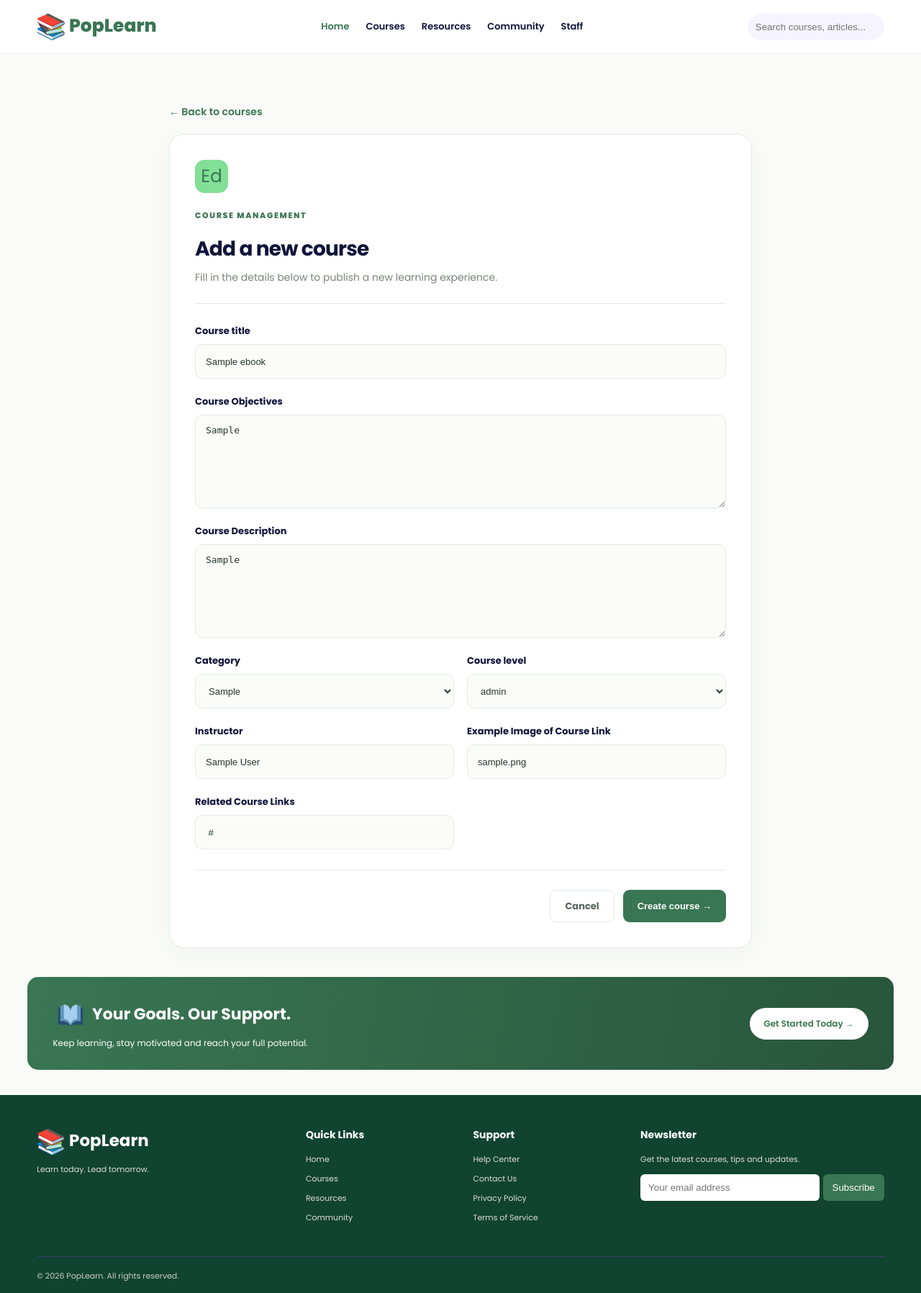
After one commit to GregerHoor/MMedia, a Django app: page /edit_content/00000000-0000-0000-0000-000000000001/ in a window 1280 px wide. The commit adds this page. Shown: the whole page at 72% size. Run offline with Django 5.2, Linux system fonts and the light colour scheme; tables that the repository leaves empty hold one stand-in row (values such as "Sample post").

Commit message:
modified:   EduBooks/views.py 	modified:   MMedia/settings.py 	modified:   Templates/Main/courses_select.html 	modified:   Templates/Partials/delete_form.html 	new file:   Templates/Partials/edit_form.html 	modified:   Templates/Partials/per_course.html 	modified:   static/CSS/base.css 	modified:   static/JS/base.js 	new file:   static/icons/arrow-circle-right-svgrepo-com.svg

```diff
--- a/EduBooks/views.py
+++ b/EduBooks/views.py
@@ -59,8 +59,16 @@ def courses(request):
 
 
 def edit(request, token):
+    book = EBooks.objects.filter(token=token).first()
+    resource = Resources.objects.filter(ebooks=book)
+
+    context = {
+        'course':book,
+        'resource':resource,
+    }
+
     if request.method == 'POST':
-        author = request.POST.get('author')
+        author = request.POST.get('instructor')
         title = request.POST.get('title')
         story = request.POST.get('story')
         level = request.POST.get('level')
@@ -83,7 +91,9 @@ def edit(request, token):
         redirect_path = 'courses'
 
         CUD_Functions().edit_content(request, token, model, parameters_1, redirect_path)
-    return render(request, 'Templates/Partials/edit_form.html')
+
+        return redirect(redirect_path)
+    return render(request, 'Templates/Partials/edit_form.html', context)
 
 
 def delete(request, token):
@@ -92,6 +102,8 @@ def delete(request, token):
         redirect_path = 'courses'
 
         CUD_Functions().delete_content(request, token, model, redirect_path)
+
+        return redirect(redirect_path)
     return render(request, 'Templates/Partials/delete_form.html')
 
 
@@ -108,36 +120,39 @@ def add(request):
         category = request.POST.get('category')
         link = request.POST.get('related_links')
 
-        parameters_1 = {
-            'author':author,
-            'title':title,
-            'story':story,
-            'level':level,
-            'image_url':image,
-            'category':category,
-            'objectives':objectives,
-        }
-        checker_1 = {
-            'title':title,
-        }
-
-        model1 = EBooks
-        model2 = Resources
-        redirect_path = 'courses'
-
-        ebook = CUD_Functions().add_content(request, model1, parameters_1, checker_1)
-
-        if link:
-            parameters_2 = {
-                'resource_link':link
+        if author is not None and title is not None:
+            parameters_1 = {
+                'author':author,
+                'title':title,
+                'story':story,
+                'level':level,
+                'image_url':image,
+                'category':category,
+                'objectives':objectives,
+            }
+            checker_1 = {
+                'title':title,
             }
 
-            checker_2 = {
-                'ebooks':ebook,
-            }
+            model1 = EBooks
+            model2 = Resources
+            redirect_path = 'courses'
 
-            CUD_Functions().add_content(request, model2, parameters_2, checker_2)
+            ebook = CUD_Functions().add_content(request, model1, parameters_1, checker_1)
 
+            if link:
+                parameters_2 = {
+                    'resource_link':link
+                }
+
+                checker_2 = {
+                    'ebooks':ebook,
+                }
+
+                CUD_Functions().add_content(request, model2, parameters_2, checker_2)
+        else:
+            messages.error(request, 'Required fields are missing please try again.')
+            return redirect('add_content')
 
         return redirect(redirect_path)
     return render(request, 'Templates/Partials/add_form.html')
@@ -159,7 +174,7 @@ class CUD_Functions:
         if ebooks:
             ebooks.delete()
 
-        return redirect(redirect_path)
+        return ebooks
 
 
     def edit_content(self, request, token, model, parameters, redirect_path):
@@ -168,7 +183,7 @@ class CUD_Functions:
         if ebooks:
             edit_ebooks = ebooks.update(**parameters)
 
-        return redirect(redirect_path)
+        return ebooks
 
 
 
--- a/MMedia/settings.py
+++ b/MMedia/settings.py
@@ -24,8 +24,8 @@ from django.core.exceptions import ImproperlyConfigured
 BASE_DIR = Path(__file__).resolve().parent.parent
 
 env = environ.Env()
-if environ.Env.read_env(os.path.join(BASE_DIR, 'MMTest.env')):
-    environ.Env.read_env(os.path.join(BASE_DIR, 'MMTest.env'))
+if environ.Env.read_env(r'C:\Users\USER\myEnvs\MMTest.env'):
+    environ.Env.read_env(r'C:\Users\USER\myEnvs\MMTest.env')
 
 # SECURITY WARNING: don't run with debug turned on in production!
 DEBUG = env.bool('DEBUG', default=False)
--- a/Templates/Partials/delete_form.html
+++ b/Templates/Partials/delete_form.html
@@ -33,7 +33,7 @@
                 {% csrf_token %}
 
                 <div class="delete-actions">
-                    <a href="{% url 'course_detail' course.pk %}"
+                    <a href="javascript:history.back()"
                     class="cancel-btn">Keep course</a>
 
                     <button type="submit" class="delete-btn">
--- /dev/null
+++ b/Templates/Partials/edit_form.html
@@ -0,0 +1,94 @@
+{% extends "Main/nav.html" %}
+{% load static %}
+
+{% block content %}
+    <div class="form-page">
+        <a href="{% url 'courses' %}" class="back-link">← Back to courses</a>
+
+        <div class="form-card">
+            <div class="form-header">
+                <div class="form-icon"> Ed </div>
+                <span class="eyebrow">COURSE MANAGEMENT</span>
+                <h1>Add a new course</h1>
+                <p>Fill in the details below to publish a new learning experience.</p>
+            </div>
+
+            <form method="POST" enctype="multipart/form-data">
+                {% csrf_token %}
+
+                <div class="form-grid">
+                    <div class="field full">
+                        <label for="title">Course title</label>
+                        <input type="text" name="title" id="title"
+                            placeholder="e.g. Introduction to Python Programming"
+                            value="{{course.title}}"
+                            required>
+                    </div>
+
+                    <div class="field full">
+                        <label for="objectives">Course Objectives</label>
+                        <textarea name="objectives" id="objectives"
+                                rows="5"
+                                placeholder="What are the objectives of this course?"
+                                required>{{course.objectives}}</textarea>
+                    </div>
+
+                    <div class="field full">
+                        <label for="story">Course Description</label>
+                        <textarea name="story" id="story"
+                                rows="5"
+                                placeholder="What will students learn in this course?"
+                                required>{{course.story}}</textarea>
+                    </div>
+
+                    <div class="field">
+                        <label for="category">Category</label>
+                        <select name="category" id="category" required>
+                            <option value="{{course.category}}">{{course.category}}</option>
+                            <option value="Technology">Technology</option>
+                            <option value="Business">Business</option>
+                            <option value="Design">Design</option>
+                            <option value="Engineering">Engineering</option>
+                            <option value="Science">Science</option>
+                            <option value="Education">Education</option>
+                        </select>
+                    </div>
+
+                    <div class="field">
+                        <label for="level">Course level</label>
+                        <select name="level" id="level" required>
+                            <option value="{{course.level}}">{{course.level}}</option>
+                            <option value="Beginner">Beginner</option>
+                            <option value="Intermediate">Intermediate</option>
+                            <option value="Advanced">Advanced</option>
+                        </select>
+                    </div>
+
+                    <div class="field">
+                        <label for="instructor">Instructor</label>
+                        <input type="text" name="instructor" id="instructor"
+                            placeholder="Instructor's name" value="{{course.author}}" required>
+                    </div>
+
+                    <div class="field">
+                        <label for="image_url">Example Image of Course Link</label>
+                        <input type="text" name="image_url" id="image_url"
+                            placeholder="e.g. https://" value="{{course.image_url}}" required>
+                    </div>
+
+                    <div class="field">
+                        <label for="related_links">Related Course Links</label>
+                        <input type="text" name="related_links" id="related_links"
+                            placeholder="e.g. https://" value="{% for r in resource %} {{r.resource_link}} {% endfor %}" required>
+                    </div>
+                </div>
+
+                <div class="form-actions">
+                    <a href="{% url 'courses' %}" class="cancel-btn">Cancel</a>
+                    <button type="submit" class="submit-btn">Create course →</button>
+                </div>
+            </form>
+        </div>
+</div>
+
+{% endblock content %}
--- a/static/JS/base.js
+++ b/static/JS/base.js
@@ -1,3 +1,4 @@
+
 document.querySelectorAll(".faq-question").forEach(button => {
     button.addEventListener("click", () => {
         const item = button.parentElement;
@@ -14,3 +15,21 @@ function searchHelp() {
             item.innerText.toLowerCase().includes(query) ? "" : "none";
     });
 }
+
+function toggleMoreOptions(element) {
+    //console.log(element)
+    const container = element.closest('.course-image');
+    //console.log(container)
+    const moreOptions = container.querySelector('.more-options');
+    const arrow = element.querySelector('.arrow');
+
+     arrow.style.transition = 'ease-in-out .1s'
+
+    if (moreOptions.classList.contains('d-none')) {
+        moreOptions.classList.remove('d-none');
+        arrow.style.transform = 'rotate(90deg)';
+    } else {
+        moreOptions.classList.add('d-none');
+        arrow.style.transform = 'rotate(0)';
+    }
+}
```
Also changed, not shown: Templates/Main/courses_select.html (+5 -5 lines), Templates/Partials/per_course.html (+12 -1 lines), static/CSS/base.css (+41 -0 lines), static/icons/arrow-circle-right-svgrepo-com.svg (added).
